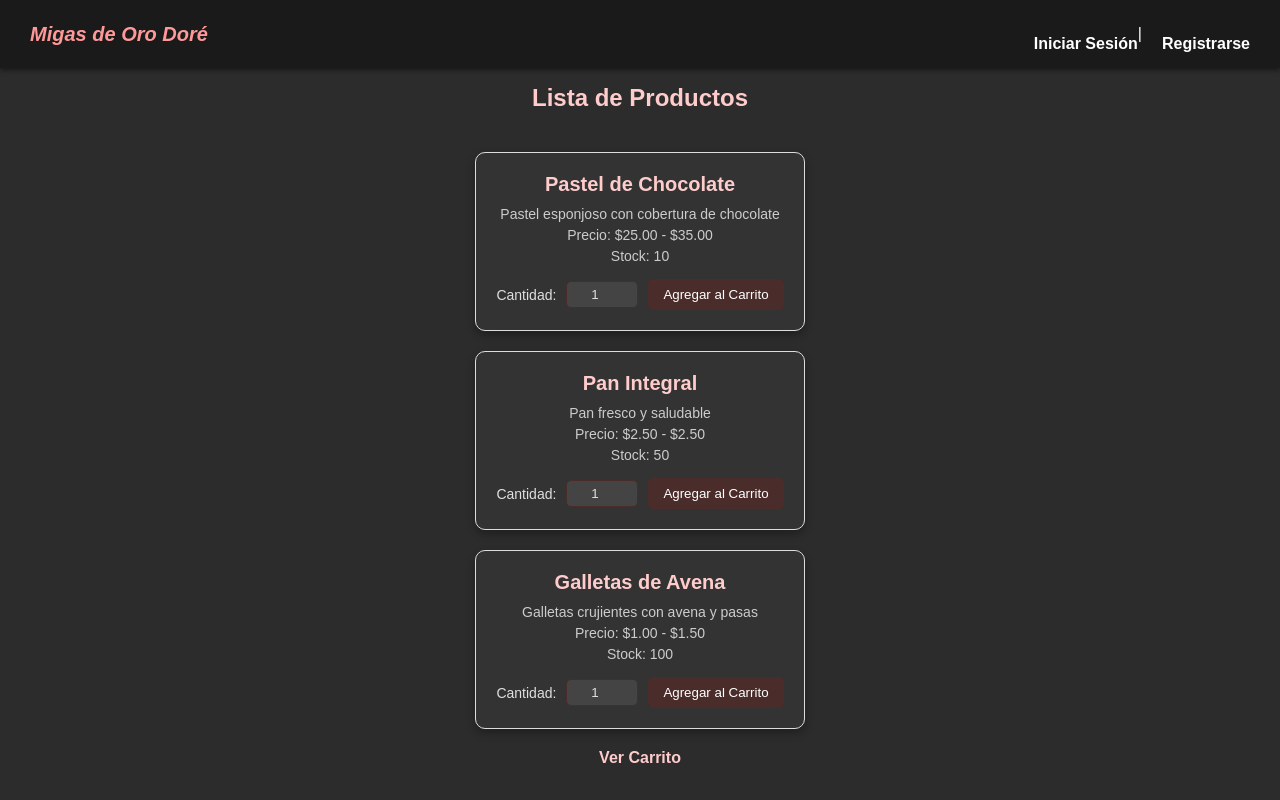
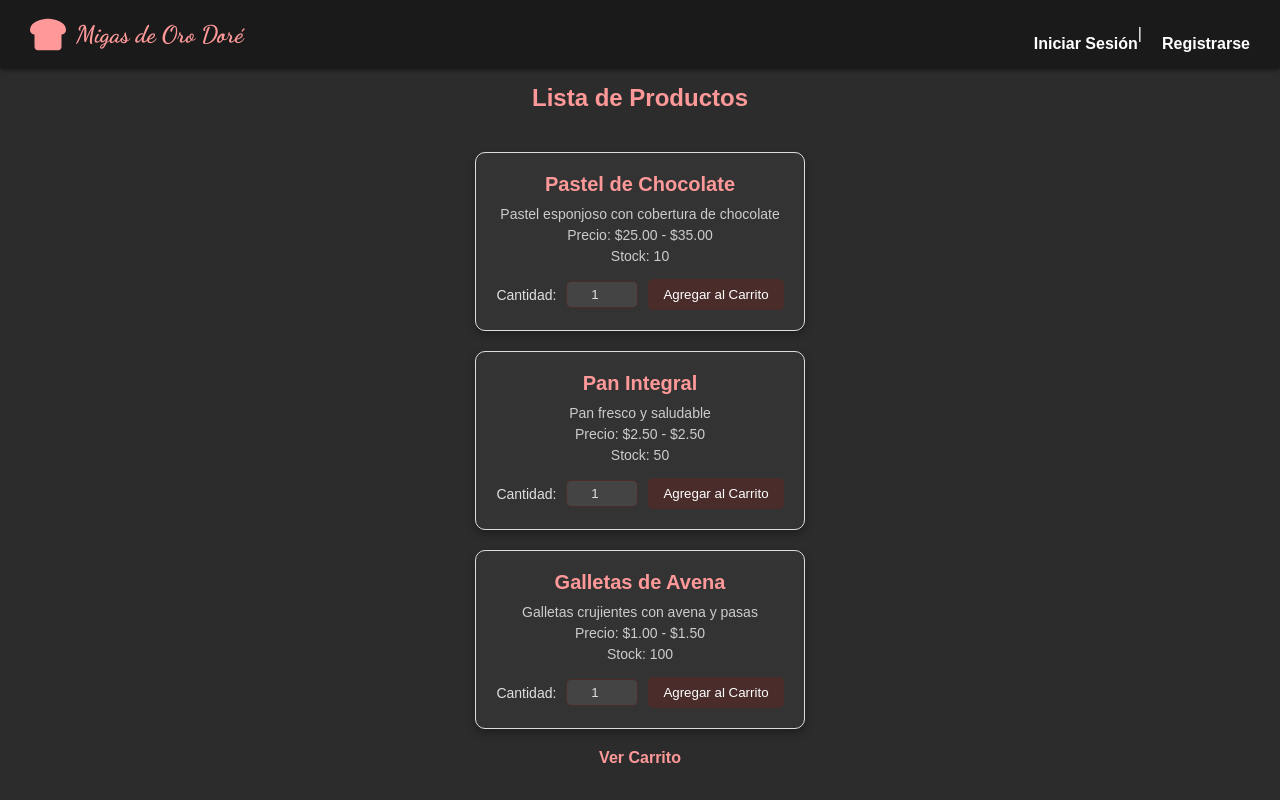
Before and after one commit to Pablo19Z/Panaderia, a Flask app: page / in a window 1280 px wide. Run offline with Flask 3, Linux system fonts and the light colour scheme.

Commit message:
Agregué nuevos estilos a la página de productos

```diff
--- a/app/templates/productos/index.html
+++ b/app/templates/productos/index.html
@@ -5,6 +5,9 @@
     <title>{{ title }}</title>
     <link rel="stylesheet" href="{{ url_for('static', filename='css/style.css') }}">
     <style>
+        @import url('https://fonts.googleapis.com/css2?family=Dancing+Script:wght@700&display=swap');
+        @import url('https://cdnjs.cloudflare.com/ajax/libs/font-awesome/6.5.1/css/all.min.css'); /* Actualizamos a una versión estable de Font Awesome */
+
         body {
             font-family: 'Arial', sans-serif;
             margin: 0;
@@ -23,9 +26,19 @@
         }
         .header h3 {
             margin: 0;
-            font-size: 20px;
-            color: #ff9999; /* Rosa más brillante */
-            font-style: italic; /* Cursiva */
+            font-size: 24px;
+            color: #ff9999; /* Rosa brillante */
+            font-family: 'Dancing Script', cursive;
+            display: flex;
+            align-items: center;
+        }
+        .header h3::before {
+            content: "\f7ec"; /* Icono de rebanada de pan (bread slice) */
+            font-family: "Font Awesome 6 Free";
+            font-weight: 900;
+            margin-right: 10px;
+            color: #ff9999; /* Mismo rosa brillante */
+            font-size: 1.5em; /* Aumentamos el tamaño para que sea más visible */
         }
         .profile {
             display: flex;
@@ -39,7 +52,7 @@
             transition: color 0.3s;
         }
         .profile a:hover {
-            color: #ffcccc;
+            color: #ff9999; /* Cambiado a rosa brillante */
         }
         .profile span {
             font-size: 16px;
@@ -51,7 +64,7 @@
             text-align: center;
         }
         .product-grid h1 {
-            color: #ffcccc;
+            color: #ff9999; /* Cambiado a rosa brillante */
             margin-bottom: 20px;
             font-size: 24px;
         }
@@ -86,7 +99,7 @@
             transform: translateY(-5px);
         }
         .product-card h2 {
-            color: #ffcccc;
+            color: #ff9999; /* Cambiado a rosa brillante */
             margin: 0 0 10px;
             font-size: 20px;
         }
@@ -208,7 +221,7 @@
             {% endfor %}
         </div>
     </div>
-    <a href="{{ url_for('cart') }}" style="display: block; text-align: center; color: #ffcccc; margin: 20px 0; text-decoration: none;">Ver Carrito</a>
+    <a href="{{ url_for('cart') }}" style="display: block; text-align: center; color: #ff9999; margin: 20px 0; text-decoration: none;">Ver Carrito</a>
 
     <script>
         setTimeout(() => {
```
Also changed, not shown: app/templates/cart/index.html (+21 -8 lines).
